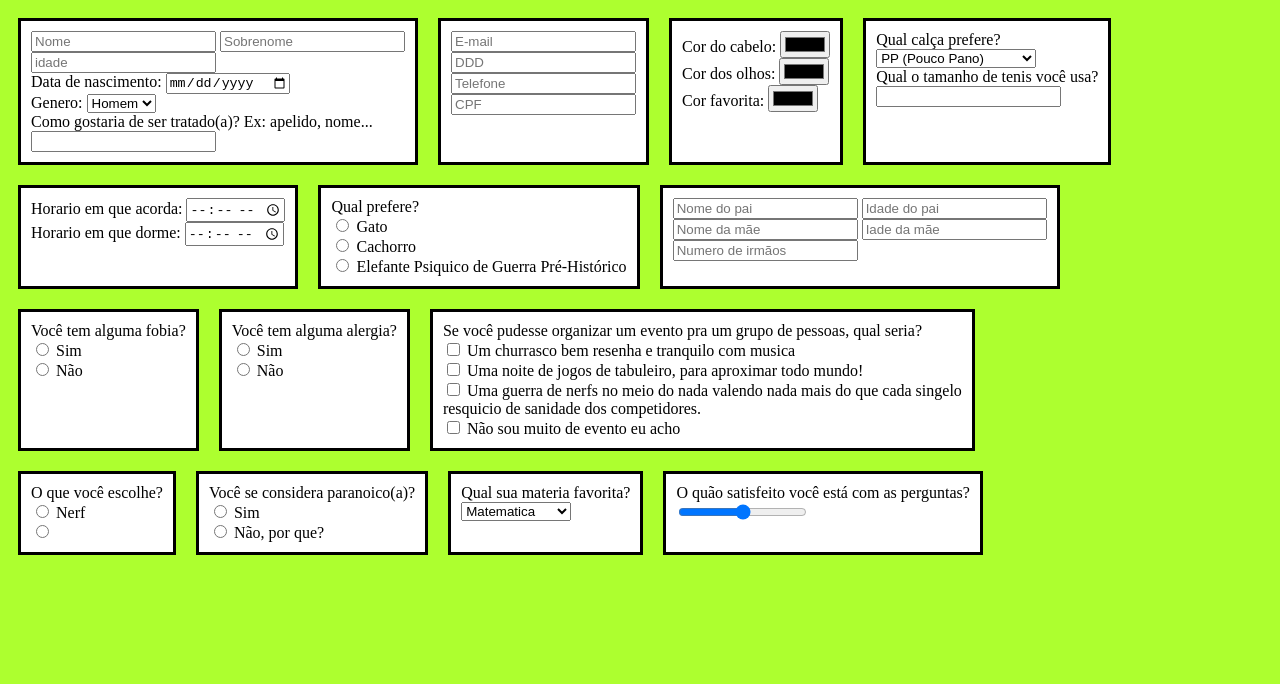
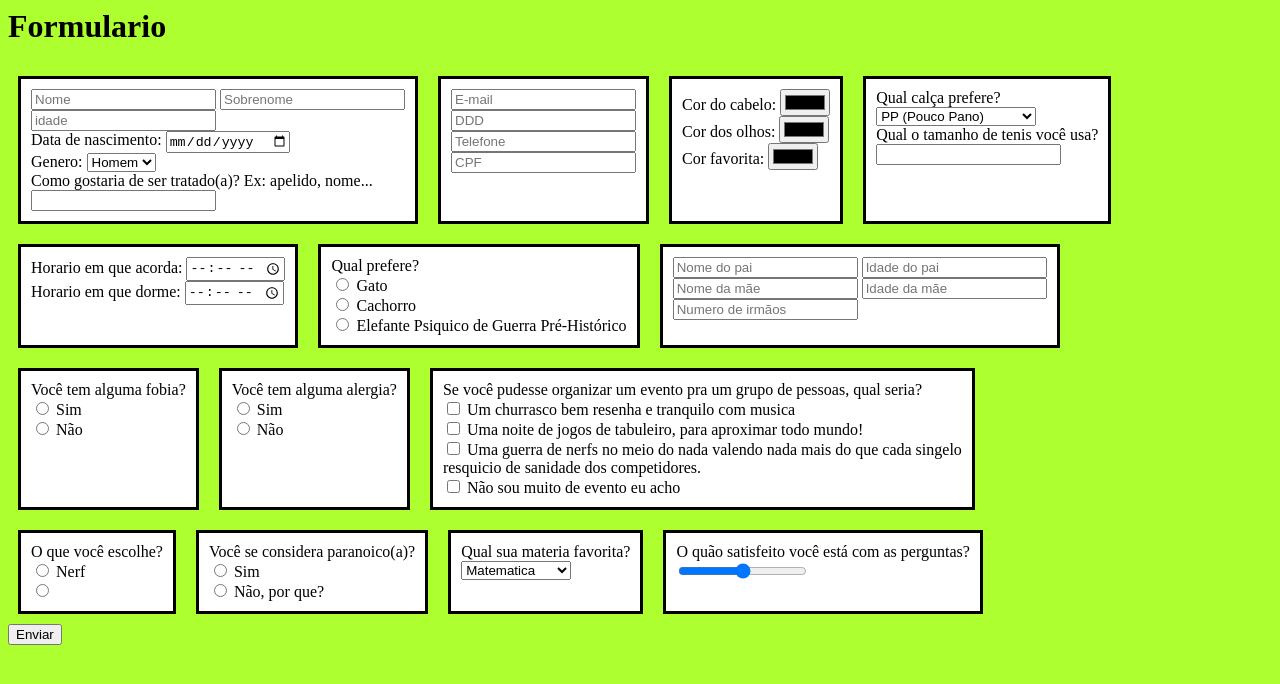
Before and after one commit to kauafodaomaneiro/ReforcoFormularios, a plain HTML site: page index.html in a window 1280 px wide. Drawn offline with Linux system fonts and the light colour scheme.

Commit message:
ADD - começo das validações

```diff
--- a/index.html
+++ b/index.html
@@ -8,6 +8,9 @@
 
     <title>Reforço Formulario</title>
 </head>
+
+<h1>Formulario</h1>
+
 
     <body>
         <section>
@@ -98,7 +101,7 @@
                 <input type="number" name="idadepai" id="idadepai" required placeholder="Idade do pai">
                 <br>
                 <input type="text" name="mae" id="mae" required placeholder="Nome da mãe">
-                <input type="number" name="idademae" id="idademae" required placeholder="Iade da mãe">
+                <input type="number" name="idademae" id="idademae" required placeholder="Idade da mãe">
                 <br>
                 <input type="number" name="irmao" id="irmao" required placeholder="Numero de irmãos">
             </div>
@@ -180,6 +183,8 @@
             </div>
         </section>
 
+        <button type="submit" onclick="validarFormulario()">Enviar</button>
+
 
 
     </body>
--- a/script.js
+++ b/script.js
@@ -0,0 +1,44 @@
+function validarFormulario(){
+    const nome = document.getElementById('nome').value.trim();
+
+    const sobrenome = document.getElementById('sobrenome').value.trim();
+
+    const idade = document.getElementById('idade').value.trim();
+
+    const nascimento = document.getElementById('nascimento').value.trim();
+
+    const apelido = document.getElementById('apelido').value.trim();
+
+    const email = document.getElementById('email').value.trim();
+
+    if(!nome) {
+        alert('Por favor, preencha o nome.');
+        return;
+    }
+
+    if(!sobrenome) {
+        alert ('Por favor, preencha o sobrenome.');
+        return;
+    }
+
+    if(!idade) {
+        alert('Por favor, preencha a idade.');
+        return;
+    }
+
+    if(!nascimento) {
+        alert('Por favor, preencha a data de nascimento.');
+        return;
+    }
+
+    if(!apelido) {
+        alert('Insira se prefere apelido ou nome.');
+        return;
+    }
+
+    if(!email) {
+        alert('Por favor, preencha um email valido');
+        return;
+    }
+
+}
```
